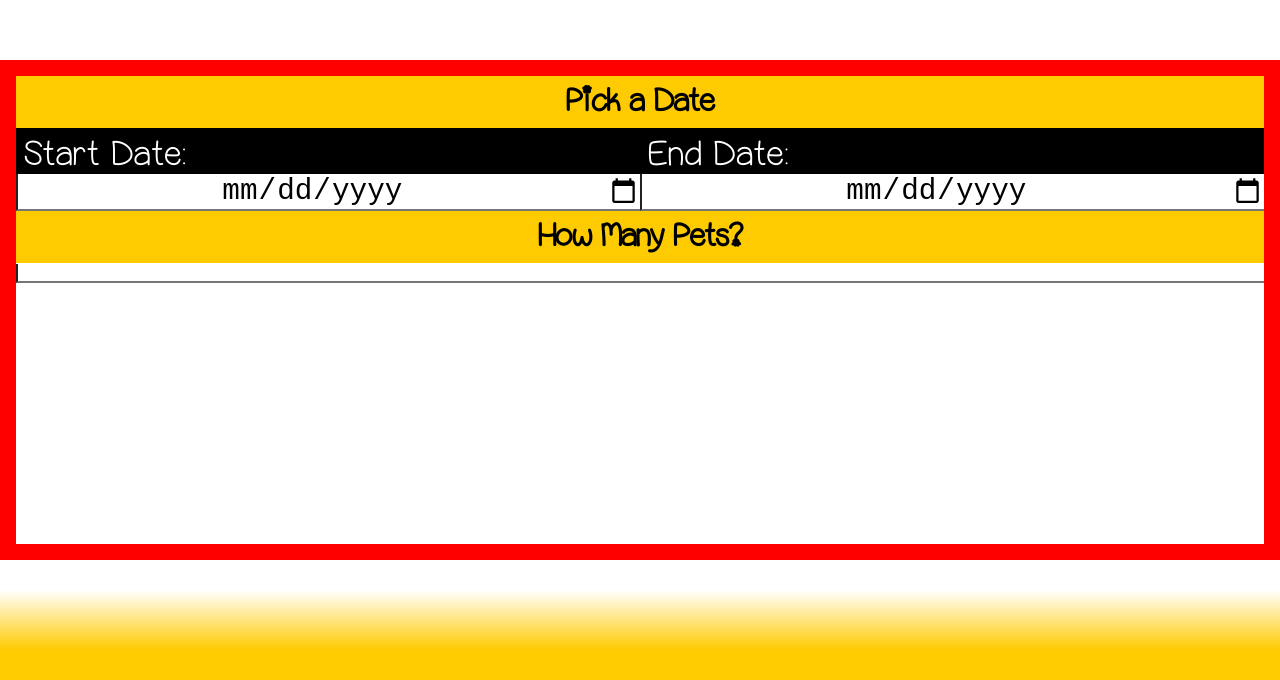
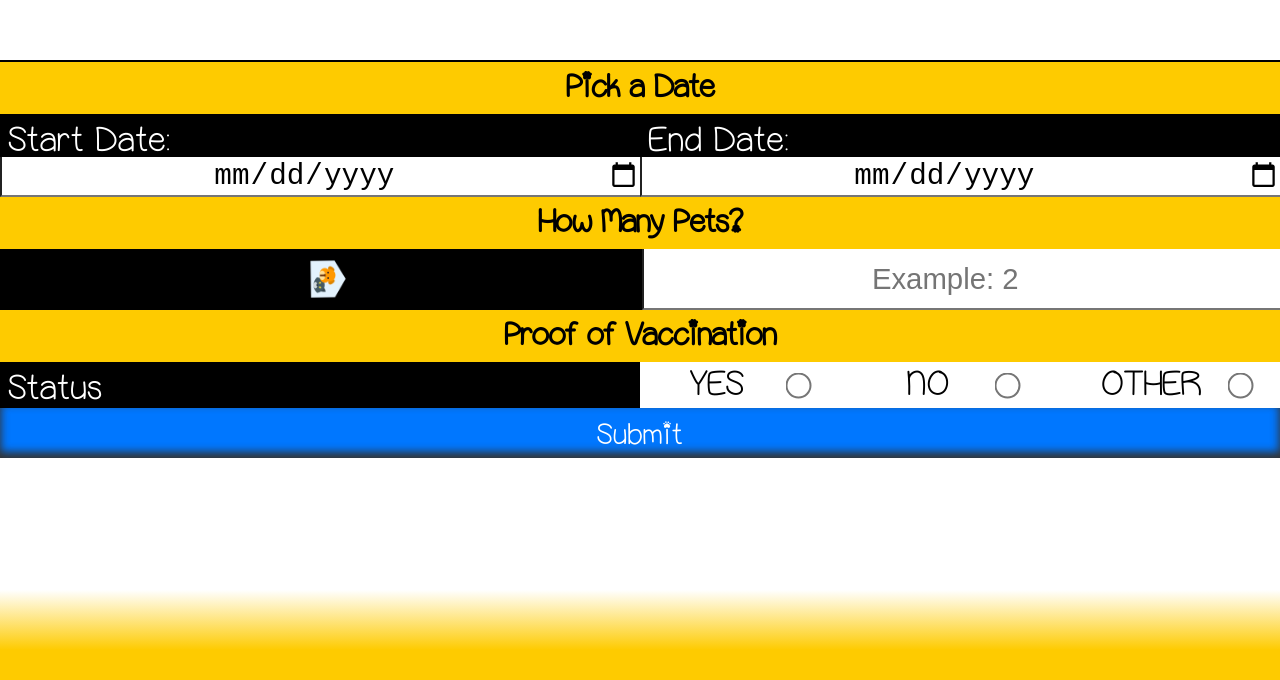
Before and after one commit to KylesTech95/idogsit, a website: page index.html in a window 1280 px wide. Shown: the part 1544-2224 px from the top of the page. Drawn offline with Linux system fonts and the light colour scheme.

Commit message:
chore: update form (inpiuts and submit)

```diff
--- a/index.html
+++ b/index.html
@@ -76,15 +76,15 @@
                 <h1>Pick a Date</h1>
             </div>
 
-            <div id="date-container">
+            <div id="date-container" class="date-container-class">
                 <div class="date-col">
                     <label for="startDate">Start Date:</label>
-                    <input type="date" class="date-picker" id="startDate" name="startDate">
+                    <input type="date" class="date-picker" id="startDate" required name="startDate">
                 </div>
 
                 <div class="date-col">
                     <label for="endDate">End Date:</label>
-                    <input type="date" class="date-picker" id="endDate" name="endDate">
+                    <input type="date" class="date-picker" id="endDate" required name="endDate">
                 </div>
             </div>
 
@@ -92,10 +92,42 @@
             <div id="quantity-title" class="form-title">
             <h1>How Many Pets?</h1>
             </div>
-            <div id="quantity-container">
-                <input type="number" name="quantity" id="quantity-picker">
+                <div id="quantity-container">
+                    <div class="quantity-col">
+                    <label for="quantity"><img src="./media/pets.png" id="pets-img" class="animation-pets-img" alt="pets"></label>
+                    <input type="number" max="12" min="1" required name="quantity" id="quantity-picker" class="noselect" placeholder="Example: 2">
+                </div>
             </div>
 
+        <!-- proof of vaccination -->
+         <div id="proof-title" class="form-title">
+            <h1>Proof of Vaccination</h1>
+            </div>
+
+            <div id="proof-container">
+                <div class="proof-col">
+                    <label for="proof">Status</label>
+                    <div class="checkbox-container">
+                        <!-- yes -->
+                        <div>
+                            <label for="proof">YES</label>
+                            <input type="radio" value="true" name="proof" id="proof-yes"required>
+                        </div>
+                        <!-- no -->
+                        <div>
+                            <label for="proof">NO</label>
+                            <input type="radio" value="false" name="proof" id="proof-no"required>
+                        </div>
+                        <!-- other -->
+                        <div>
+                            <label for="proof">OTHER</label>
+                            <input type="radio" value="other" name="proof" id="proof-other"required>
+                        </div>
+                    </div>
+                </div>
+            </div>
+
+        <input type="submit" id="submit-btn" value="Submit">
       </form>
 
 
--- a/main.js
+++ b/main.js
@@ -5,6 +5,57 @@ let CURRENT_DEVICE = { // current device object with 2 boolean properties
     desk:true
 }
 let mediaDirectory
+
+
+
+
+/* ----------------------------------------- */
+// form section
+
+// pick a date
+const currentDate = parseDate(new Date().toLocaleDateString())
+let [month,day,year] = currentDate.split('-');
+let nextDay = `${year}-${String(month<10?`0${month}`:month)}-${Number(day<10?`0${day}`:day)+1}`
+
+const [start,end] = [document.getElementById('startDate'),document.getElementById('endDate')]
+    // start date
+    start.setAttribute('min',nextDay)
+    start.oninput = e => {
+        console.log(e.currentTarget.value)
+        let startdate = parseDate(e.currentTarget.value)
+        console.log(startdate)
+        // end date
+        end.setAttribute('min',startdate)
+    }
+
+
+
+// number of pets
+const numInput = document.getElementById('quantity-picker');
+const petimg = document.getElementById('pets-img')
+numInput.oninput = e => {
+    let max = 12;
+    while(!e.currentTarget.value){
+        if(!petimg.classList.contains('animation-pets-img')){
+            petimg.classList.add('animation-pets-img')
+        }
+        return false;
+    }
+    petimg.classList.remove('animation-pets-img');
+
+    // if number is over 12
+    if(+e.currentTarget.value > 12){
+        e.currentTarget.value = 12
+    }
+    // if number is under 1
+    if(/((0[0-9])|-)/.test(e.currentTarget.value)){
+        e.currentTarget.value = 0
+    }
+
+
+}
+
+
 
 
 
@@ -16,7 +67,6 @@ window.onload = () => {
         CURRENT_DEVICE.mobile = true
         CURRENT_DEVICE.desk = false
     }
-
         setMediaSrc(CURRENT_DEVICE,dogpaw,catpaw)
 }
 window.onresize = () => {
@@ -30,14 +80,7 @@ window.onresize = () => {
     }
 
         setMediaSrc(CURRENT_DEVICE,dogpaw,catpaw)
-
 }
-
-
-
-
-
-
 
 
 
@@ -65,3 +108,8 @@ function setMediaSrc(currentDevice,dogpaw,catpaw){
     dogpaw.setAttribute('src',mediaDirectory+dog);
     catpaw.setAttribute('src',mediaDirectory+cat);
 }
+
+function parseDate(date){
+    let parsed = date.replace(/\//g,'-')
+    return parsed
+}
--- a/styles.css
+++ b/styles.css
@@ -27,6 +27,16 @@
     padding:0;
     box-sizing: border-box;
   -webkit-touch-callout: none; /* iOS Safari */
+    -webkit-user-select: none; /* Safari */
+     -khtml-user-select: none; /* Konqueror HTML */
+       -moz-user-select: none; /* Old versions of Firefox */
+        -ms-user-select: none; /* Internet Explorer/Edge */
+            user-select: none; /* Non-prefixed version, currently
+                                  supported by Chrome, Edge, Opera and Firefox */
+}
+
+.noselect{
+    -webkit-touch-callout: none; /* iOS Safari */
     -webkit-user-select: none; /* Safari */
      -khtml-user-select: none; /* Konqueror HTML */
        -moz-user-select: none; /* Old versions of Firefox */
@@ -110,11 +120,15 @@ align-items: end;
     list-style: none;
     margin-bottom: .25rem;
 }
+.nav-list-item:hover,
+.nav-list-item:active{
+    cursor: pointer;
+}
 .nav-list-item>a{
     text-decoration: none;
     color:var(--col-tint);
     font-family: var(--font-family-tertiary);
-    font-size: 16pt;
+    font-size: 20pt;
     /* bordeR:2px solid red; */
     padding:1rem;
     z-index: 999;
@@ -181,9 +195,6 @@ animation: catanimate 2.5s forwards;
     /* border:2px solid green; */
     width:100%;
 }
-.col-img{
-
-}
 .col-info{
     position:relative;
     display:flex;
@@ -233,7 +244,8 @@ animation: catanimate 2.5s forwards;
     justify-content: end;
     transition: .75s;
 }
-#cta.cta-first:hover{
+#cta.cta-first:active,
+#submit-btn{
     background:var(--col-shade);
     color:var(--col-secondary);
     transition: .25s;
@@ -253,36 +265,15 @@ animation: catanimate 2.5s forwards;
 }
 
 
-
-@media screen and (max-width:900px) {
-    .col-info>p{
-        font-size:32pt;
-        transform:translate(0,0);
-    }
-    #section-banner{
-        flex-direction: column-reverse;
-    }
-    #nav-list-container{
-        flex-direction: column;
-        align-items: start;
-transform:translateX(50px);
-    }
-    .nav-list-item{
-        margin-right:.5rem;
-        letter-spacing: 1.25px;
-    }
-
-}
-
 #services-id,#form-id,#gallery-id{
     height:500px;
-    border-top:2px solid purple;
+    border-top:2px solid var(--col-tint);
 }
 /* form */
 #form-id{
     display:flex;
     flex-direction: column;
-    border:1rem solid red;
+    /* border:1rem solid red; */
     /* border:1px solid var(--col-secondary); */
 }
 
@@ -310,6 +301,7 @@ transform:translateX(50px);
     border-top:none;
     /* bordeR:none; */
 }
+
 
 /*
 2
@@ -340,6 +332,16 @@ flex-direction: column;
 font-family: var(--font-family-tertiary);
 font-size:26pt;
 }
+.quantity-col{
+height:100%;
+/* border:2px solid yellow;  */
+width:100%;
+display:flex;
+flex-direction: row;
+font-family: var(--font-family-tertiary);
+font-size:26pt;
+}
+
 .form-title>h1{
 font-family: var(--font-family-tertiary);
 text-align: center;
@@ -348,11 +350,155 @@ height:100%;
 background-color:var(--col-primary);
 padding:.5rem;
 }
-.date-col > label{
+.date-col > label,
+.quantity-col > label,
+.proof-col > label{
+    overflow: hidden;
+    position:relative;
     color:var(--col-shade);
     height:100%;
+    width:100%;
     text-align: left;
     padding:.5rem 0 0 .5rem;
     letter-spacing: 1.25px;
     background-color: var(--col-tint);
 }
+
+
+#pets-img{
+    transform:translate(0,0);
+    width:44px;
+}
+.animation-pets-img{
+        animation: leftToRight 1.6s forwards alternate infinite;
+}
+
+
+@keyframes leftToRight {
+    from{
+    transform:translate(0,0);
+
+    }
+    to{
+        transform:translate(300px,0) rotate(90deg);
+
+    }
+}
+
+#quantity-picker{
+    font-size:22pt;
+    outline:none;
+}
+#quantity-picker::-webkit-inner-spin-button {
+  /* -webkit-appearance: none; */
+  height:50px;
+  padding:9px;
+  margin: 0;
+  cursor:poitner;
+}
+#quantity-picker::-webkit-inner-spin-button:hover{
+cursor:pointer;
+}
+
+#submit-btn{
+    height:50px;
+    width:100%;
+    background:var(--col-secondary);
+    font-size: 22pt;
+    padding-top:.25rem;
+    border:none;
+    color:var(--col-shade);
+    font-family:var(--font-family-tertiary);
+    letter-spacing: 1.25px;
+}
+
+#proof-container{
+    width:100%;
+    /* border:2px solid red; */
+}
+
+.proof-col{
+height:100%;
+/* border:2px solid yellow;  */
+display:flex;
+flex-direction: row;
+font-family: var(--font-family-tertiary);
+font-size:26pt;
+}
+.proof-col > label{
+    width:50%;
+}
+.checkbox-container{
+    width:50%;
+    display:flex;
+    justify-content: space-evenly;
+    align-items: center;
+}
+.checkbox-container>div{
+    width:50%;
+    display:flex;
+    justify-content: space-evenly;
+    align-items: center;
+}
+.checkbox-container>div>input{
+    transform: scale(1.5); /* Enlarges by 1.5 times */
+    /* For older browsers */
+    -webkit-transform: scale(2);
+    -moz-transform: scale(2);
+    -ms-transform: scale(2);
+    -o-transform: scale(2);
+}
+
+
+
+@media screen and (max-width:900px) {
+    .col-info>p{
+        font-size:32pt;
+        transform:translate(0,0);
+    }
+    #section-banner{
+        flex-direction: column-reverse;
+    }
+    #nav-list-container{
+        flex-direction: column;
+        align-items: start;
+        transform:translateX(50px);
+    }
+    .nav-list-item{
+        margin-right:.5rem;
+        letter-spacing: 1.25px;
+    }
+
+    #date-container{
+        display:flex;
+        flex-direction: column;
+    }
+
+    .proof-col{
+        flex-direction: column;
+    }
+    .proof-col>label{
+        width:100%;
+    }
+    .checkbox-container{
+        width:100%;
+        font-size:20pt;
+    }
+    #header{
+        margin-bottom:.5rem;
+    }
+
+}
+@media screen and (max-width:500px) {
+    @keyframes leftToRight {
+    from{
+    transform:translate(0,0);
+
+    }
+    to{
+        transform:translate(100px,0) rotate(90deg);
+
+    }
+
+}
+}
```
Also changed, not shown: media/pets.png (added).
